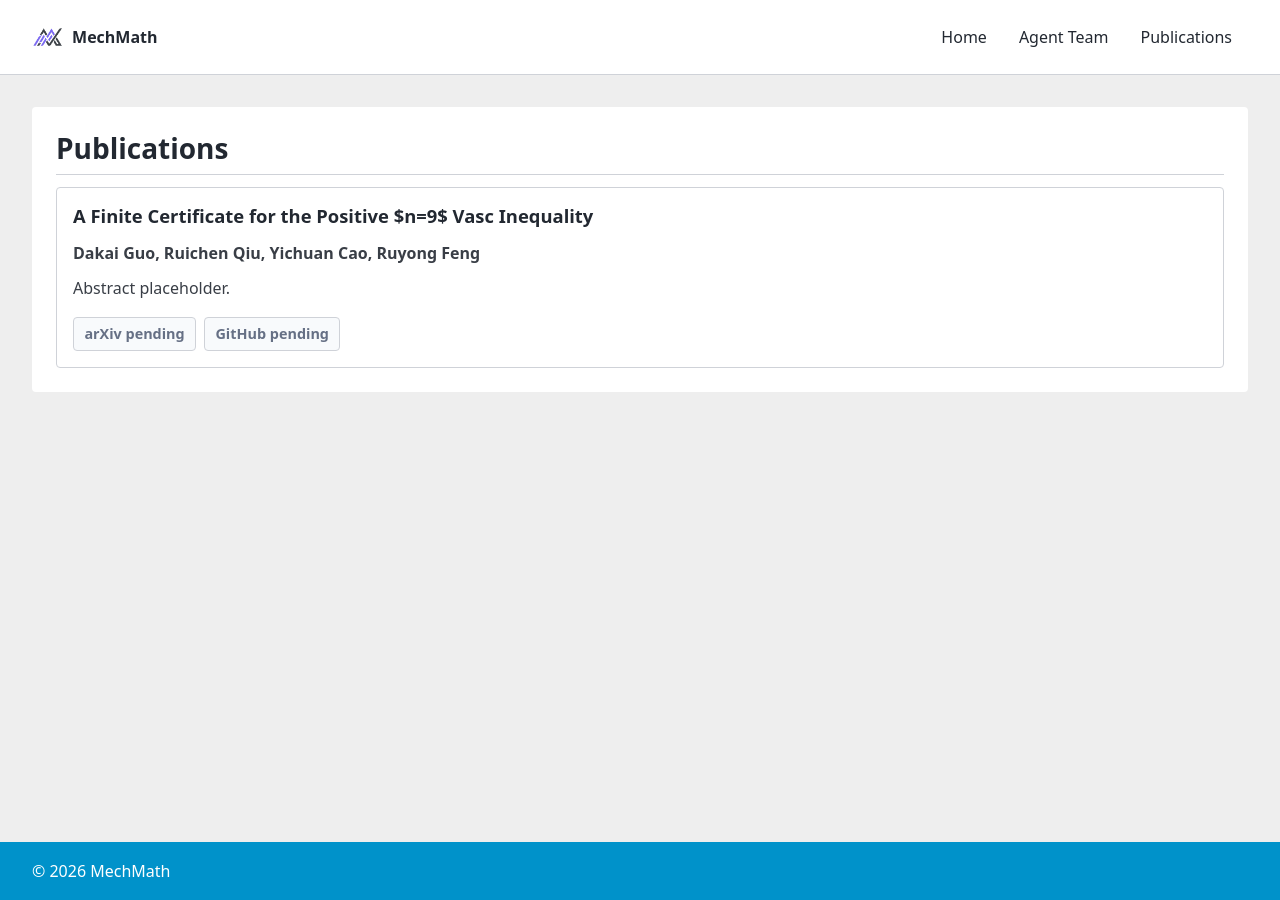
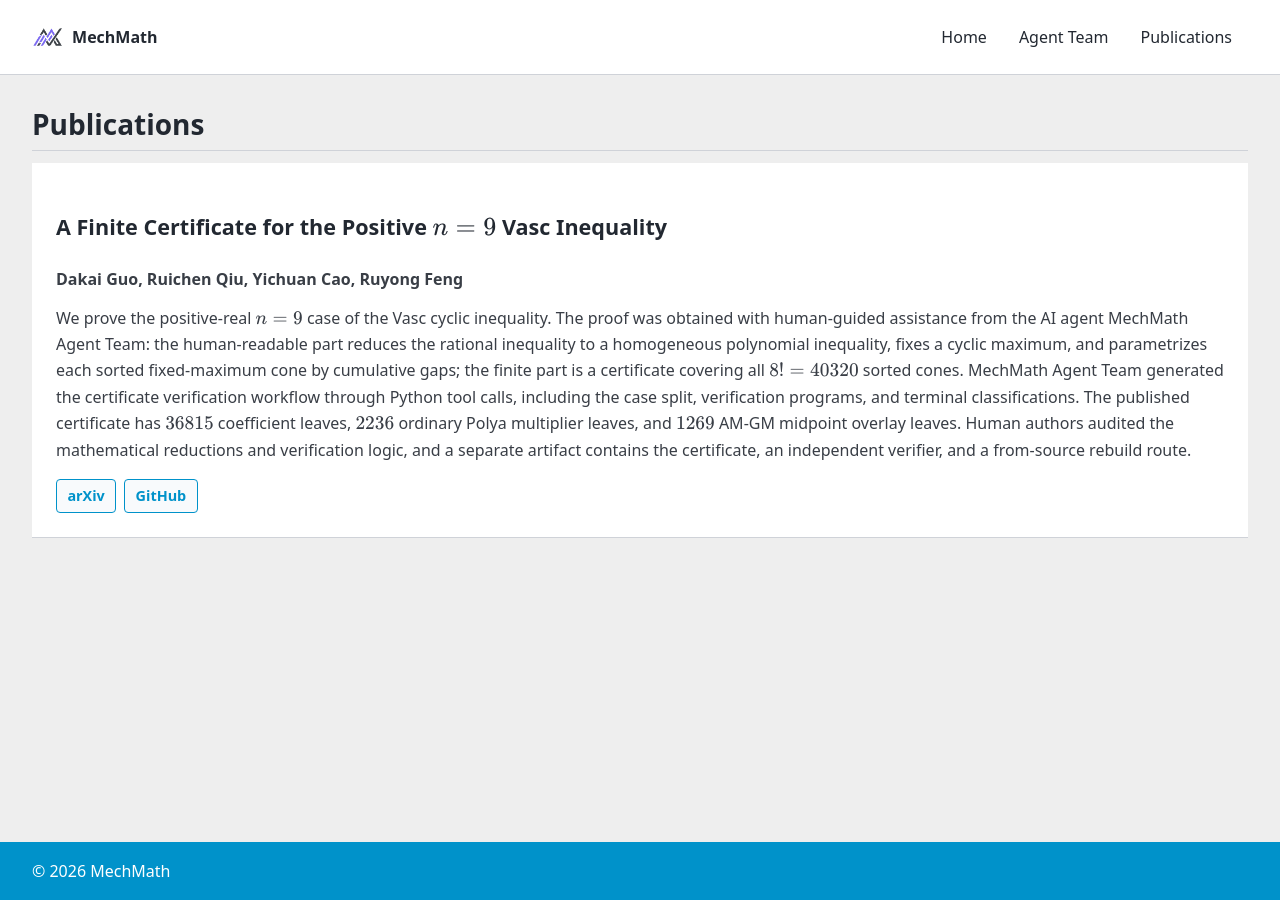
Before and after one commit to MechMath/mechmath.github.io, a Jekyll site: the page built from pages/publications.md, in a window 1280 px wide. Built offline with Jekyll 4.4.1, drawn with Linux system fonts in a browser that asks for light colours.

Commit message:
Render publication math and cards

```diff
--- a/assets/css/style.css
+++ b/assets/css/style.css
@@ -20,7 +20,7 @@ img{max-width:100%;height:auto}
 #main{flex:1 0 auto;width:100%;max-width:var(--content-max);margin:0 auto;padding:1rem var(--content-pad)}
 .page-section,.feature-row,.about-card,.home-card{background:#fff}
 .page-section{margin-top:1rem;padding:1.5rem;border-radius:4px}
-.page-section h2,.feature-row__body h2,.home-card h2{margin:0 0 .75rem;padding-bottom:.5rem;border-bottom:1px solid #cfd2d8;color:#222831;font-size:1.75rem;line-height:1.25}
+.page-section h2,.feature-row__body h2,.home-card h2,.publication-index h2{margin:0 0 .75rem;padding-bottom:.5rem;border-bottom:1px solid #cfd2d8;color:#222831;font-size:1.75rem;line-height:1.25}
 .home-hero{position:relative;width:100vw;aspect-ratio:4/1;min-height:180px;margin:-1rem calc(50% - 50vw) 2rem;overflow:hidden;background:#fff}
 .home-hero__image{position:absolute;inset:0;width:100%;height:100%;max-width:none;object-fit:cover;object-position:center}
 .home-hero__content{position:absolute;z-index:1;left:clamp(1.5rem,5.4vw,6.75rem);top:8%;color:#222831;text-shadow:none}
@@ -55,6 +55,10 @@ img{max-width:100%;height:auto}
 .card:focus-within,.home-card:focus-within{border-color:#0092ca;box-shadow:0 0 0 3px rgba(0,146,202,.18)}
 .card h3{margin:0 0 .75rem;color:#222831;font-size:1.15rem;line-height:1.3}
 .card h3 a{color:inherit}
+.publication-index{margin-top:1rem}
+.publication-list{display:grid;gap:1.25rem}
+.publication-card h3{font-size:1.35rem}
+.publication-card h3 a{color:inherit}
 .agent-card{padding:0;overflow:hidden}
 .agent-card img{display:block;width:100%;aspect-ratio:1/1;object-fit:cover;background:#f8fafc;border-bottom:1px solid #cfd2d8}
 .agent-card h3,.agent-card p{margin-left:1rem;margin-right:1rem}
--- a/pages/publication/vasc.md
+++ b/pages/publication/vasc.md
@@ -2,17 +2,18 @@
 layout: default
 title: A Finite Certificate for the Positive $n=9$ Vasc Inequality
 authors: Dakai Guo, Ruichen Qiu, Yichuan Cao, Ruyong Feng
-abstract: Abstract placeholder.
-arxiv: pending
-github: pending
+abstract: >-
+  We prove the positive-real $n=9$ case of the Vasc cyclic inequality. The proof was obtained with human-guided assistance from the AI agent MechMath Agent Team: the human-readable part reduces the rational inequality to a homogeneous polynomial inequality, fixes a cyclic maximum, and parametrizes each sorted fixed-maximum cone by cumulative gaps; the finite part is a certificate covering all $8!=40320$ sorted cones. MechMath Agent Team generated the certificate verification workflow through Python tool calls, including the case split, verification programs, and terminal classifications. The published certificate has $36815$ coefficient leaves, $2236$ ordinary Polya multiplier leaves, and $1269$ AM-GM midpoint overlay leaves. Human authors audited the mathematical reductions and verification logic, and a separate artifact contains the certificate, an independent verifier, and a from-source rebuild route.
+arxiv: https://arxiv.org/abs/2606.06136
+github: https://github.com/EonMath/Vasc-n9-cert/releases/tag/v1.0.0
 permalink: /publication/vasc/
 ---
 
 ## Abstract
 
-Abstract placeholder.
+We prove the positive-real $n=9$ case of the Vasc cyclic inequality. The proof was obtained with human-guided assistance from the AI agent MechMath Agent Team: the human-readable part reduces the rational inequality to a homogeneous polynomial inequality, fixes a cyclic maximum, and parametrizes each sorted fixed-maximum cone by cumulative gaps; the finite part is a certificate covering all $8!=40320$ sorted cones. MechMath Agent Team generated the certificate verification workflow through Python tool calls, including the case split, verification programs, and terminal classifications. The published certificate has $36815$ coefficient leaves, $2236$ ordinary Polya multiplier leaves, and $1269$ AM-GM midpoint overlay leaves. Human authors audited the mathematical reductions and verification logic, and a separate artifact contains the certificate, an independent verifier, and a from-source rebuild route.
 
 ## Links
 
-- arXiv: pending
-- GitHub: pending
+- arXiv: <https://arxiv.org/abs/2606.06136>
+- GitHub: <https://github.com/EonMath/Vasc-n9-cert/releases/tag/v1.0.0>
--- a/pages/publications.md
+++ b/pages/publications.md
@@ -4,15 +4,15 @@ title: Publications
 permalink: /publications/
 ---
 
-<section class="page-section">
+<section class="publication-index">
   <h2>Publications</h2>
   {% assign publication_pages = site.pages | where_exp: "item", "item.path contains 'pages/publication/'" | sort: "title" %}
-  <div class="card-grid">
+  <div class="publication-list">
     {% assign publication_count = 0 %}
     {% for publication in publication_pages %}
       {% unless publication.publication_template %}
         {% assign publication_count = publication_count | plus: 1 %}
-        <article class="card publication-card">
+        <article class="home-card publication-card">
           <h3><a href="{{ publication.url | relative_url }}">{{ publication.title }}</a></h3>
           {% if publication.authors %}
             <p class="publication-authors">{{ publication.authors }}</p>
```
Also changed, not shown: _layouts/default.html (+13 -0 lines).
